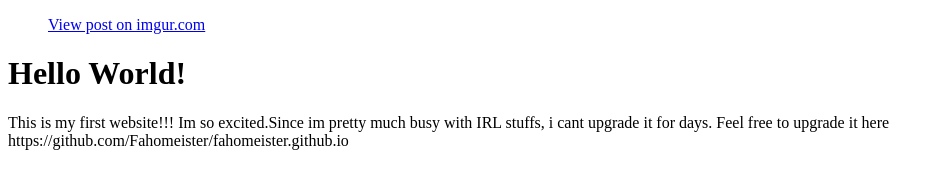
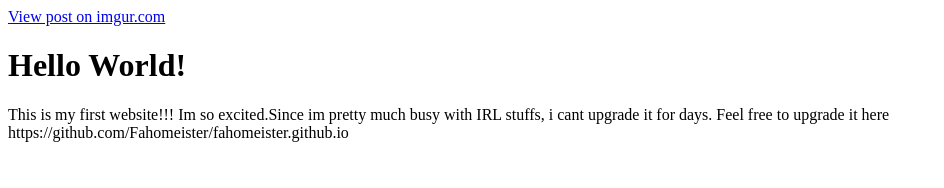
Before and after one commit to Fahomeister/Fahomeister.github.io, a plain HTML site: page index.html in a window 1280 px wide. Shown: the whole page, without its empty margins (0-944 px from the left). Drawn offline with Linux system fonts and the light colour scheme; a script that the page names is missing.

Commit message:
Update index.html

```diff
--- a/index.html
+++ b/index.html
@@ -1,7 +1,7 @@
 <!DOCTYPE html>
 <html>
 <body>
-<blockquote class="imgur-embed-pub" lang="en" data-id="FYqyb1J"><a href="https://imgur.com/FYqyb1J">View post on imgur.com</a></blockquote><script async src="//s.imgur.com/min/embed.js" charset="utf-8"></script>
+<a href="https://imgur.com/FYqyb1J">View post on imgur.com</a><script async src="//s.imgur.com/min/embed.js" charset="utf-8"></script>
 <h1>Hello World!</h1>
 <p>This is my first website!!! Im so excited.Since im pretty much busy with IRL stuffs, i cant upgrade it for days. Feel free to upgrade it here</br>
 https://github.com/Fahomeister/fahomeister.github.io</p>
```
